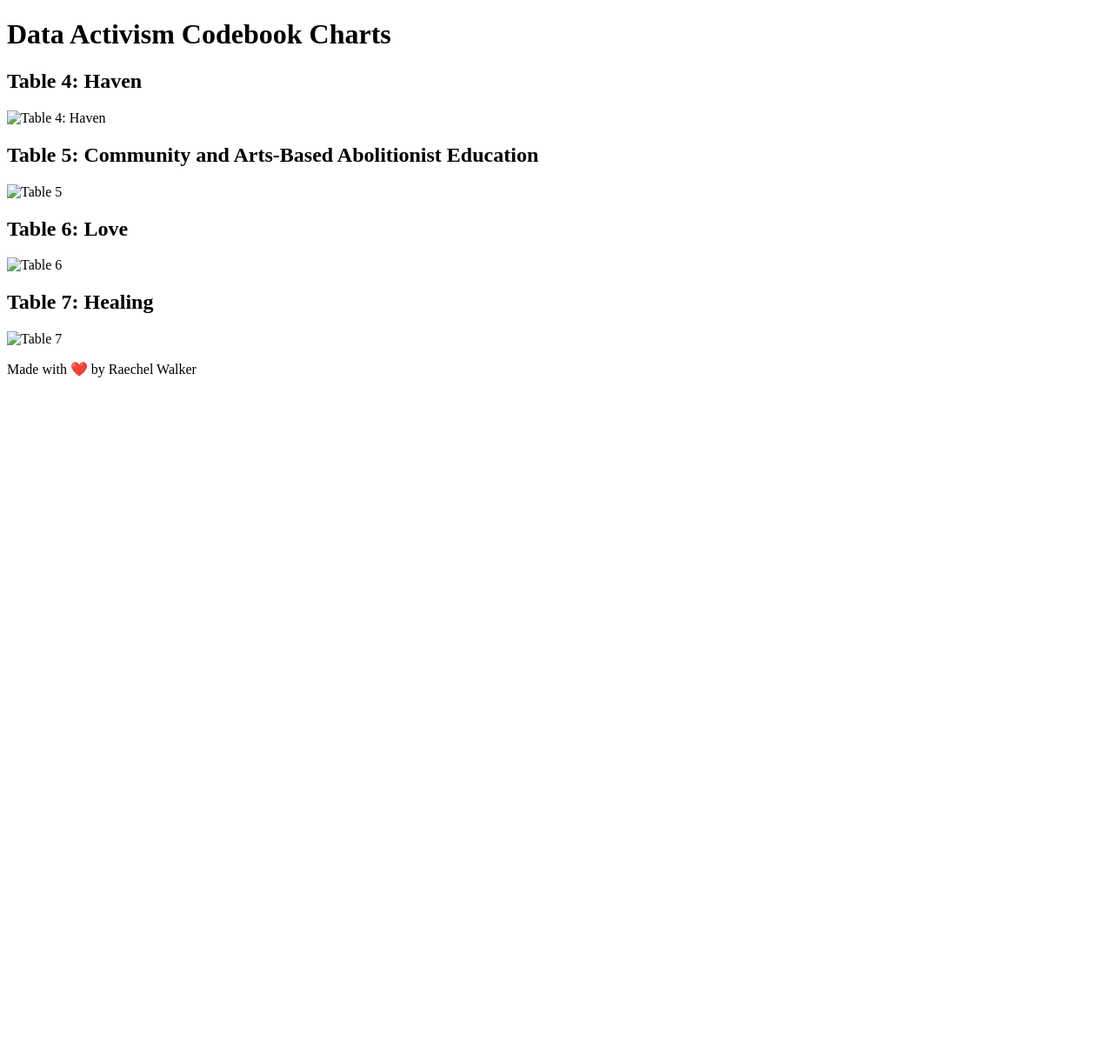
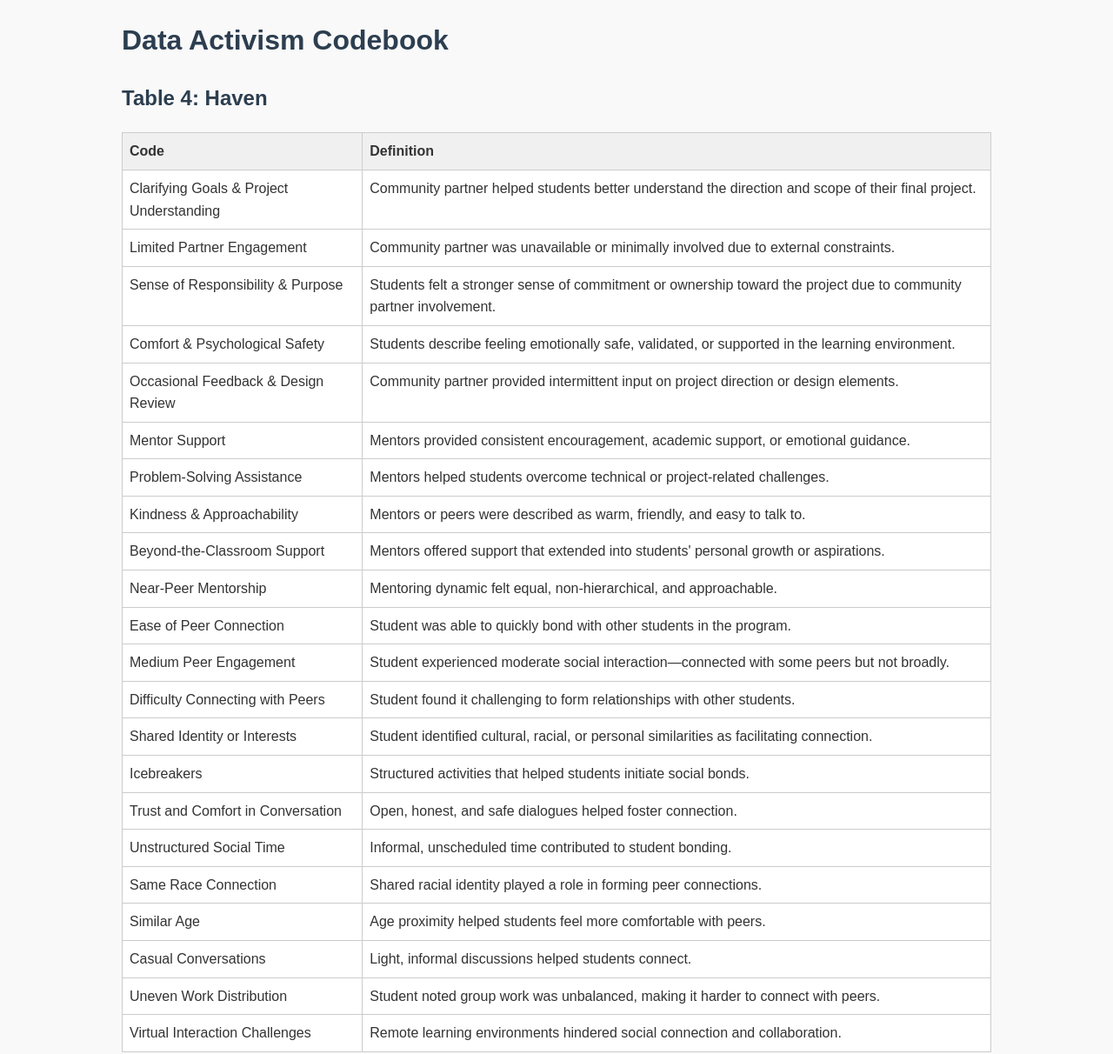
Before and after one commit to rwalker152/data-activism-codebook, a plain HTML site: page index.html in a window 1280 px wide. Shown: the top 1212 px of the page at 87% size. Before the commit the page ends 800 px from the top, so only its background shows below. Drawn offline with Linux system fonts and the light colour scheme.

Commit message:
Update index.html

```diff
--- a/index.html
+++ b/index.html
@@ -1,26 +1,92 @@
-
 
 <!DOCTYPE html>
-<html>
+<html lang="en">
 <head>
   <meta charset="UTF-8">
+  <meta name="viewport" content="width=device-width, initial-scale=1.0">
   <title>Data Activism Codebook</title>
+  <style>
+    body {
+      font-family: Arial, sans-serif;
+      line-height: 1.6;
+      margin: 20px;
+      background: #f9f9f9;
+      color: #333;
+    }
+    h1, h2 {
+      color: #2c3e50;
+    }
+    table {
+      width: 100%;
+      border-collapse: collapse;
+      margin-bottom: 40px;
+      background: white;
+    }
+    th, td {
+      border: 1px solid #ccc;
+      padding: 8px;
+      text-align: left;
+      vertical-align: top;
+    }
+    th {
+      background-color: #f0f0f0;
+    }
+    .container {
+      max-width: 1000px;
+      margin: 0 auto;
+    }
+  </style>
 </head>
 <body>
-  <h1>Data Activism Codebook Charts</h1>
+  <div class="container">
+    <h1>Data Activism Codebook</h1>
 
-  <h2>Table 4: Haven</h2>
-  <img src="codebook- agency and creation.pdf" alt="Table 4: Haven" width="50%">
+    <h2>Table 4: Haven</h2>
+    <table>
+      <tr><th>Code</th><th>Definition</th></tr>
+      <tr><td>Clarifying Goals & Project Understanding</td><td>Community partner helped students better understand the direction and scope of their final project.</td></tr>
+      <tr><td>Limited Partner Engagement</td><td>Community partner was unavailable or minimally involved due to external constraints.</td></tr>
+      <tr><td>Sense of Responsibility & Purpose</td><td>Students felt a stronger sense of commitment or ownership toward the project due to community partner involvement.</td></tr>
+      <tr><td>Comfort & Psychological Safety</td><td>Students describe feeling emotionally safe, validated, or supported in the learning environment.</td></tr>
+      <tr><td>Occasional Feedback & Design Review</td><td>Community partner provided intermittent input on project direction or design elements.</td></tr>
+      <tr><td>Mentor Support</td><td>Mentors provided consistent encouragement, academic support, or emotional guidance.</td></tr>
+      <tr><td>Problem-Solving Assistance</td><td>Mentors helped students overcome technical or project-related challenges.</td></tr>
+      <tr><td>Kindness & Approachability</td><td>Mentors or peers were described as warm, friendly, and easy to talk to.</td></tr>
+      <tr><td>Beyond-the-Classroom Support</td><td>Mentors offered support that extended into students' personal growth or aspirations.</td></tr>
+      <tr><td>Near-Peer Mentorship</td><td>Mentoring dynamic felt equal, non-hierarchical, and approachable.</td></tr>
+      <tr><td>Ease of Peer Connection</td><td>Student was able to quickly bond with other students in the program.</td></tr>
+      <tr><td>Medium Peer Engagement</td><td>Student experienced moderate social interaction—connected with some peers but not broadly.</td></tr>
+      <tr><td>Difficulty Connecting with Peers</td><td>Student found it challenging to form relationships with other students.</td></tr>
+      <tr><td>Shared Identity or Interests</td><td>Student identified cultural, racial, or personal similarities as facilitating connection.</td></tr>
+      <tr><td>Icebreakers</td><td>Structured activities that helped students initiate social bonds.</td></tr>
+      <tr><td>Trust and Comfort in Conversation</td><td>Open, honest, and safe dialogues helped foster connection.</td></tr>
+      <tr><td>Unstructured Social Time</td><td>Informal, unscheduled time contributed to student bonding.</td></tr>
+      <tr><td>Same Race Connection</td><td>Shared racial identity played a role in forming peer connections.</td></tr>
+      <tr><td>Similar Age</td><td>Age proximity helped students feel more comfortable with peers.</td></tr>
+      <tr><td>Casual Conversations</td><td>Light, informal discussions helped students connect.</td></tr>
+      <tr><td>Uneven Work Distribution</td><td>Student noted group work was unbalanced, making it harder to connect with peers.</td></tr>
+      <tr><td>Virtual Interaction Challenges</td><td>Remote learning environments hindered social connection and collaboration.</td></tr>
+    </table>
 
-  <h2>Table 5: Community and Arts-Based Abolitionist Education</h2>
-  <img src="Screenshot_2025-05-22_at_5.51.12_PM.png" alt="Table 5" width="100%">
+    <h2>Table 5: Community and Arts-Based Abolitionist Education</h2>
+    <table>
+      <tr><th>Code</th><th>Definition</th></tr>
+      <tr><td>Data Analysis, Data Visualization & Exploration</td><td>Students enjoyed making sense of data through analysis, drawing conclusions, creating charts, and exploring patterns.</td></tr>
+      <tr><td>Survey Design & Implementation</td><td>Students appreciated crafting and distributing surveys to gather community perspectives.</td></tr>
+      <tr><td>Conducting Interviews</td><td>Students enjoyed connecting with community members or stakeholders to collect qualitative insights.</td></tr>
+      <tr><td>Data Collection</td><td>Students found the process of gathering raw data engaging.</td></tr>
+      <tr><td>Background Research</td><td>Students valued the research phase where they learned more about their project topics.</td></tr>
+      <tr><td>Data Cleaning</td><td>Students enjoyed preparing and organizing data for analysis.</td></tr>
+      <tr><td>Enjoyed All Aspects Equally</td><td>Students expressed equal enjoyment across all parts of the data science process.</td></tr>
+      <tr><td>Disliked Data Cleaning</td><td>Students found cleaning and preparing data tedious or frustrating.</td></tr>
+      <tr><td>Disliked Surveys</td><td>Some students found it challenging to get participants to complete their surveys.</td></tr>
+      <tr><td>Disliked Data Collection & Research</td><td>Some students did not enjoy gathering or reviewing background information.</td></tr>
+      <tr><td>Disliked Analysis & Visualization</td><td>Some students found analyzing and visualizing data challenging.</td></tr>
+      <tr><td>No Least Favorite Aspect</td><td>Students expressed enjoyment across all aspects of the data science process.</td></tr>
+    </table>
 
-  <h2>Table 6: Love</h2>
-  <img src="Screenshot_2025-05-22_at_5.51.21_PM.png" alt="Table 6" width="100%">
+    <!-- Additional tables can be added here -->
 
-  <h2>Table 7: Healing</h2>
-  <img src="Screenshot_2025-05-22_at_5.51.29_PM.png" alt="Table 7" width="100%">
-
-  <p>Made with ❤️ by Raechel Walker</p>
+  </div>
 </body>
 </html>
```
